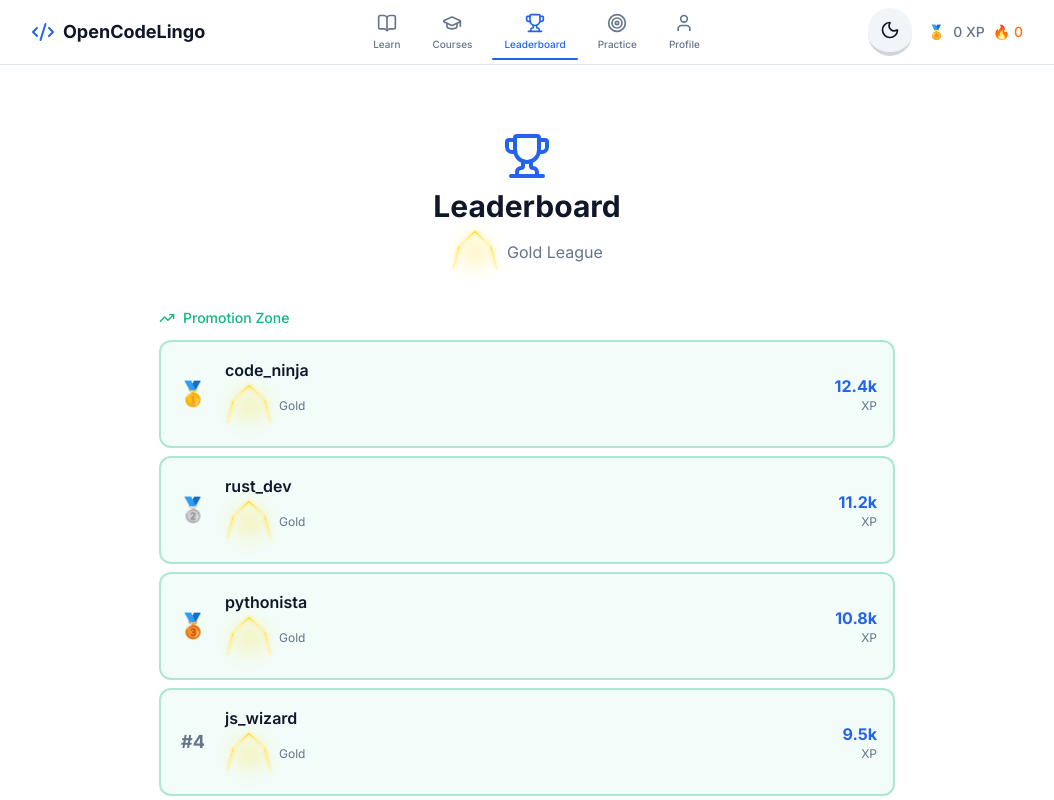
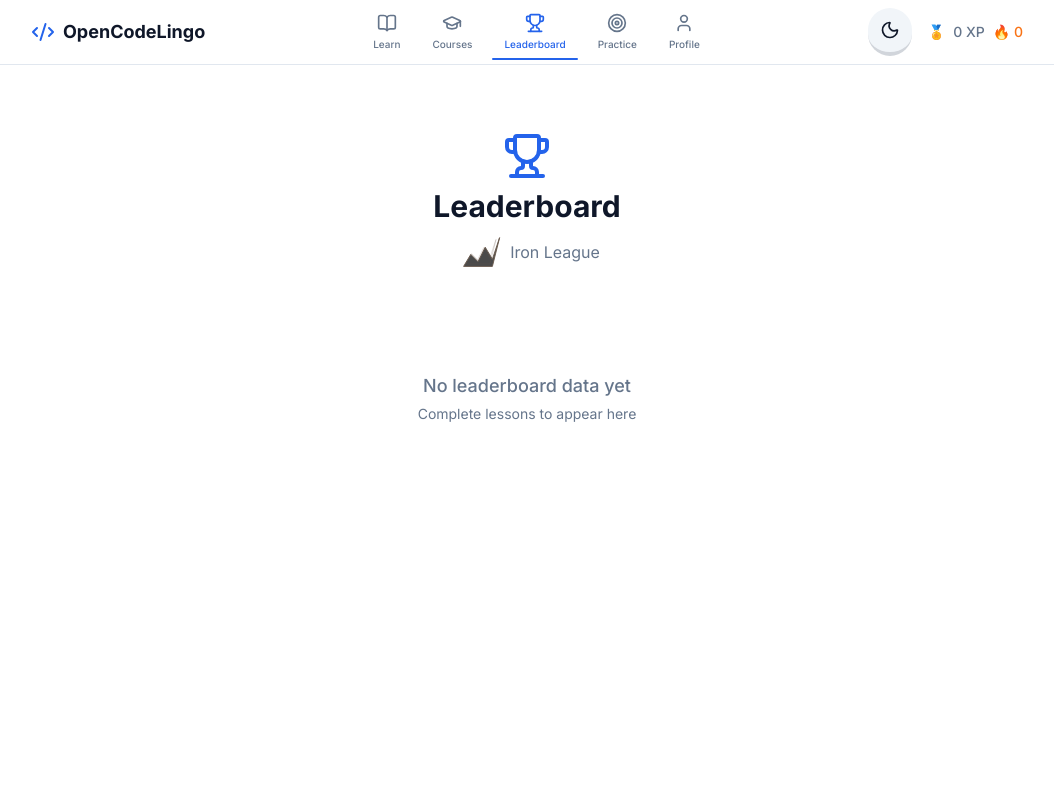
Before and after one commit to yuvraj001q/codelingo, a Next.js app: page /leaderboard in a window 1280 px wide. Shown: the top 800 px of the page, without its empty margins (113-1167 px from the left). Built offline with nearby package versions, Linux system fonts and the light colour scheme; sample sign-in values are in the browser's storage.

Commit message:
Remove demo leaderboard entries, show empty state

```diff
--- a/src/app/leaderboard/page.tsx
+++ b/src/app/leaderboard/page.tsx
@@ -1,66 +1,15 @@
 "use client";
 
-import { useState } from "react";
 import { motion } from "framer-motion";
-import { Trophy, Medal, TrendingDown, TrendingUp } from "lucide-react";
+import { Trophy } from "lucide-react";
 import AuthGuard from "@/components/AuthGuard";
 import Navigation from "@/components/Navigation";
 import TierEmblem from "@/components/ui/TierEmblem";
-import { useStore } from "@/lib/store";
-import { formatXp } from "@/lib/utils";
-
-interface LeaderboardEntry {
-  id: string;
-  username: string;
-  total_xp: number;
-  league: string;
-  rank: number;
-}
-
-const DEMO_LEADERBOARD: LeaderboardEntry[] = [
-  { id: "1", username: "code_ninja", total_xp: 12450, league: "Gold", rank: 1 },
-  { id: "2", username: "rust_dev", total_xp: 11200, league: "Gold", rank: 2 },
-  { id: "3", username: "pythonista", total_xp: 10800, league: "Gold", rank: 3 },
-  { id: "4", username: "js_wizard", total_xp: 9500, league: "Gold", rank: 4 },
-  { id: "5", username: "algo_master", total_xp: 9200, league: "Gold", rank: 5 },
-  { id: "6", username: "byte_builder", total_xp: 8800, league: "Gold", rank: 6 },
-  { id: "7", username: "data_diver", total_xp: 8100, league: "Silver", rank: 7 },
-  { id: "8", username: "stack_queen", total_xp: 7900, league: "Silver", rank: 8 },
-  { id: "9", username: "loop_hero", total_xp: 7400, league: "Silver", rank: 9 },
-  { id: "10", username: "null_ptr", total_xp: 7100, league: "Silver", rank: 10 },
-  { id: "11", username: "crash_coder", total_xp: 6800, league: "Silver", rank: 11 },
-  { id: "12", username: "bug_hunter", total_xp: 6200, league: "Bronze", rank: 12 },
-  { id: "13", username: "hello_world", total_xp: 5800, league: "Bronze", rank: 13 },
-  { id: "14", username: "zero_day", total_xp: 5100, league: "Bronze", rank: 14 },
-  { id: "15", username: "newbie_coder", total_xp: 4200, league: "Bronze", rank: 15 },
-];
+import { getLeagueForXp } from "@/lib/utils";
 
 export default function LeaderboardPage() {
-  const { user } = useStore();
-  const [entries] = useState(DEMO_LEADERBOARD);
-  const [userLeague] = useState("Gold");
-
-  const promotionZone = entries.filter((e) => e.rank <= 5);
-  const safeZone = entries.filter((e) => e.rank > 5 && e.rank <= 10);
-  const demotionZone = entries.filter((e) => e.rank > 10);
-
-  const getZoneColor = (rank: number) => {
-    if (rank <= 5) return "bg-accent/5 border-accent/30";
-    if (rank <= 10) return "bg-card border-border";
-    return "bg-destructive/5 border-destructive/30";
-  };
-
-  const getZoneLabel = (rank: number) => {
-    if (rank <= 5)
-      return { text: "Promotion Zone", icon: TrendingUp, color: "text-accent" };
-    if (rank <= 10)
-      return { text: "Safe Zone", icon: Medal, color: "text-muted-foreground" };
-    return {
-      text: "Demotion Zone",
-      icon: TrendingDown,
-      color: "text-destructive",
-    };
-  };
+  const totalXp = parseInt(localStorage.getItem("opencodeLingo_totalXp") || "0", 10);
+  const userLeague = getLeagueForXp(totalXp);
 
   return (
     <AuthGuard>
@@ -80,75 +29,9 @@ export default function LeaderboardPage() {
             </p>
           </div>
 
-          <div className="space-y-6">
-            {[promotionZone, safeZone, demotionZone].map((zone, zi) => {
-              if (zone.length === 0) return null;
-              const labelInfo = getZoneLabel(zi === 0 ? 1 : zi === 1 ? 6 : 11);
-              const Icon = labelInfo.icon;
-
-              return (
-                <div key={zi}>
-                  <div className="flex items-center gap-2 mb-3">
-                    <Icon className={`w-4 h-4 ${labelInfo.color}`} />
-                    <span
-                      className={`text-sm font-medium ${labelInfo.color}`}
-                    >
-                      {labelInfo.text}
-                    </span>
-                  </div>
-
-                  <div className="space-y-2">
-                    {zone.map((entry, i) => (
-                      <motion.div
-                        key={entry.id}
-                        initial={{ opacity: 0, x: -20 }}
-                        animate={{ opacity: 1, x: 0 }}
-                        transition={{ delay: i * 0.05 }}
-                        className={`flex items-center gap-4 p-4 rounded-xl border-2 ${getZoneColor(
-                          entry.rank
-                        )} ${
-                          user?.username === entry.username
-                            ? "ring-2 ring-primary"
-                            : ""
-                        }`}
-                      >
-                        <span className="text-lg font-bold text-muted-foreground w-8 text-center">
-                          {entry.rank <= 3 ? (
-                            <span className="text-2xl">
-                              {["🥇", "🥈", "🥉"][entry.rank - 1]}
-                            </span>
-                          ) : (
-                            `#${entry.rank}`
-                          )}
-                        </span>
-
-                        <div className="flex-1">
-                          <p className="font-semibold">
-                            {entry.username}
-                            {user?.username === entry.username && (
-                              <span className="text-xs text-primary ml-2">
-                                (you)
-                              </span>
-                            )}
-                          </p>
-                          <p className="text-xs text-muted-foreground flex items-center gap-1.5">
-                            <TierEmblem tier={entry.league} size="sm" />
-                            {entry.league}
-                          </p>
-                        </div>
-
-                        <div className="text-right">
-                          <p className="font-bold text-primary">
-                            {formatXp(entry.total_xp)}
-                          </p>
-                          <p className="text-xs text-muted-foreground">XP</p>
-                        </div>
-                      </motion.div>
-                    ))}
-                  </div>
-                </div>
-              );
-            })}
+          <div className="text-center py-16 text-muted-foreground">
+            <p className="text-lg font-medium">No leaderboard data yet</p>
+            <p className="text-sm mt-1">Complete lessons to appear here</p>
           </div>
         </motion.div>
       </div>
```
